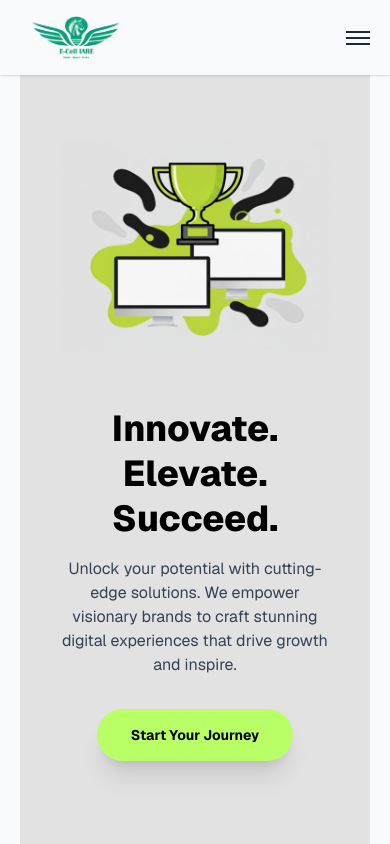
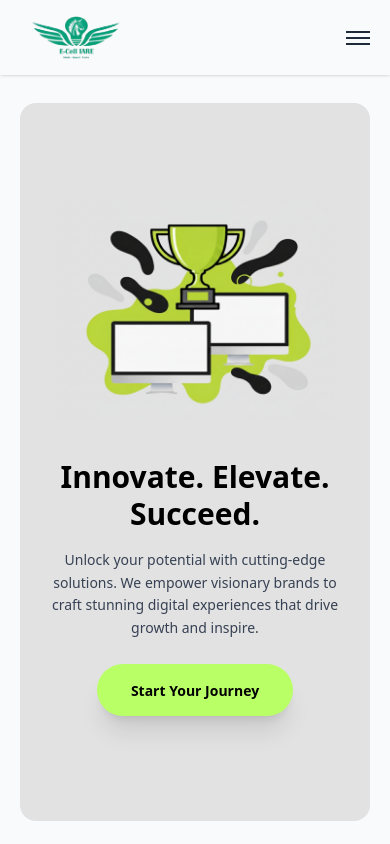
Before and after one commit to Maximus5470/Ecell-Website, a Next.js app: page /about in a window 390 px wide. Shown: the top 844 px of the page. Built offline with nearby package versions, Linux system fonts and the light colour scheme.

Commit message:
Update AboutPage and Hero_Aboutus component: enhance layout responsiveness and adjust padding for improved visual consistency

```diff
--- a/app/about/page.tsx
+++ b/app/about/page.tsx
@@ -5,7 +5,7 @@ import Hero_Aboutus from "@/components/Hero_Aboutus";
 
 export default function AboutPage() {
   return (
-    <div className="pt-8">
+    <div className="pt-20 md:pt-8 lg:pt-12">
       <Hero_Aboutus />
       <Timeline />
       <Flashcard />
--- a/components/Hero_Aboutus.tsx
+++ b/components/Hero_Aboutus.tsx
@@ -1,15 +1,13 @@
-
 'use client';
 
-import React from 'react';
+import React, { useEffect } from 'react';
 import { motion, Variants } from 'framer-motion';
 
 // --- Color Palette ---
 const COLOR_ACCENT_GREEN = '#B9FF66';
 const COLOR_BLACK = '#000000';
-const COLOR_HERO_BOX = '#E2E2E2'; // The inner container color
+const COLOR_HERO_BOX = '#E2E2E2';
 const COLOR_PAGE_BG = '#F9FAFB';
-const COLOR_WHITE = '#FFFFFF';
 
 // --- Animation Variants ---
 const containerVariants: Variants = {
@@ -34,56 +32,54 @@ const itemVariants: Variants = {
   },
 };
 
-// ACTION: Changed from 'const' and 'export default' to 'export const' to fix the runtime error.
 export const Hero_Aboutus: React.FC = () => {
-  // Placeholder URL for the illustration image, matching the background color for blending
   const imageUrl = "/Aboutus_hero.png";
 
+  // Force scroll to top on component mount
+  useEffect(() => {
+    window.scrollTo({ top: 0, behavior: 'instant' });
+  }, []);
+
   return (
-    // Outer div for page background
-    <div className={`w-full h-screen flex flex-col items-center justify-center font-sans p-4 sm:p-16`} style={{ backgroundColor: COLOR_PAGE_BG }}>
+    <div
+      className="w-full min-h-screen flex flex-col"
+      style={{ backgroundColor: COLOR_PAGE_BG }}
+    >
+      {/* Top spacing div to replace padding and maintain visual spacing */}
+      <div className="h-4 sm:h-12 flex-shrink-0" />
 
-        {/* Hero Box Container: THE GREY BOX - Now responsive in height and padding */}
+      {/* Hero Box Container - Centered vertically in remaining space */}
+      <div className="flex-1 flex items-center justify-center px-4 sm:px-16 pb-24 sm:pb-16">
         <motion.section
-            // HEIGHT CHANGE: Full height minus padding to prevent scroll issues
-            className={`w-[98%] md:w-[95%] lg:w-[90%] xl:w-[88%] h-full flex items-center justify-center p-6 md:p-12 rounded-2xl overflow-hidden relative`}
+          className="w-[98%] md:w-[95%] lg:w-[90%] xl:w-[88%] min-h-[85vh] sm:h-[75vh] md:h-[80vh] flex items-center justify-center p-4 sm:p-6 md:p-12 rounded-2xl relative"
           style={{ backgroundColor: COLOR_HERO_BOX }}
           initial={{ opacity: 0, y: 10 }}
           animate={{ opacity: 1, y: 0 }}
           transition={{ duration: 0.7, ease: "easeOut" }}
         >
+          {/* Inner Content Card */}
+          <div className="bg-[#E2E2E2] w-full h-full flex items-center justify-center rounded-xl relative">
 
-          {/* Inner Content Card (Grey background) */}
-          <div
-            className="bg-[#E2E2E2] w-full h-full flex items-center justify-center rounded-xl overflow-hidden relative"
-          >
-
-            {/* Content Container - Adjusted padding for mobile */}
+            {/* Content Container */}
             <motion.div
-                className="container mx-auto px-4 md:px-12 py-10 md:py-20 w-full"
+              className="container mx-auto px-4 md:px-12 py-8 sm:py-8 md:py-16 w-full flex items-center"
               variants={containerVariants}
               initial="hidden"
               animate="visible"
             >
-              {/* LAYOUT GAP CHANGE: Reduced gap for mobile (gap-12) */}
-              <div className="flex flex-col lg:flex-row items-center justify-between gap-12 lg:gap-36">
+              <div className="flex flex-col lg:flex-row items-center justify-center lg:justify-between gap-8 lg:gap-24 xl:gap-36 w-full">
 
-                {/* Left Section - Image & Animation: This is the primary column wrapper */}
+                {/* Left Section - Image */}
                 <motion.div
-                  className="w-full lg:w-1/2 flex justify-center relative z-10"
+                  className="w-full lg:w-1/2 flex justify-center relative z-10 flex-shrink-0"
                   initial={{ x: -80, opacity: 0, scale: 0.8 }}
                   animate={{ x: 0, opacity: 1, scale: 1 }}
                   transition={{ duration: 1, ease: 'easeOut', delay: 0.2 }}
                 >
-                  {/* Image element now acts as the animated, sized container (motion.img) */}
                   <motion.img
-                    // ACTION: Adjusted sizing for uniform stretching across breakpoints, made slightly larger for large screens
-                    className="object-contain w-full h-auto relative
-                               max-w-xs sm:max-w-sm md:max-w-md lg:max-w-xl xl:max-w-3xl" // Increased to xl:max-w-3xl for larger screens
+                    className="object-contain w-full h-auto max-w-[280px] sm:max-w-md md:max-w-lg lg:max-w-xl xl:max-w-2xl"
                     src={imageUrl}
                     alt="A vibrant illustration representing success and collaboration"
-
-                    // Floating animation applied directly here
                     animate={{ y: [0, -15, 0] }}
                     transition={{
                       duration: 9,
@@ -96,26 +92,21 @@ export const Hero_Aboutus: React.FC = () => {
                 {/* Right Section - Content */}
                 <div className="w-full lg:w-1/2 text-center lg:text-left">
                   <motion.h1
-                    // Text size adjusted slightly on smallest mobile screens
-                    className={`text-4xl sm:text-5xl md:text-7xl font-extrabold leading-tight mb-4 md:mb-6`}
+                    className="text-3xl sm:text-4xl md:text-5xl lg:text-6xl xl:text-7xl font-extrabold leading-tight mb-4 md:mb-6"
                     variants={itemVariants}
                     style={{ color: COLOR_BLACK }}
                   >
                     Innovate. Elevate. Succeed.
                   </motion.h1>
                   <motion.p
-                    // Text size adjusted slightly and margin reduced on mobile
-                    className="text-base sm:text-lg text-gray-700 mb-8 md:mb-10 max-w-lg mx-auto lg:mx-0"
+                    className="text-sm sm:text-base md:text-lg text-gray-700 mb-6 md:mb-8 max-w-lg mx-auto lg:mx-0 leading-relaxed"
                     variants={itemVariants}
                   >
                     Unlock your potential with cutting-edge solutions. We empower visionary brands to craft stunning digital experiences that drive growth and inspire.
                   </motion.p>
-                  <motion.div
-                    variants={itemVariants}
-                  >
+                  <motion.div variants={itemVariants}>
                     <motion.button
-                      // Button padding reduced slightly for mobile
-                      className={`relative overflow-hidden group text-black font-bold py-3 px-8 sm:py-4 sm:px-10 rounded-full shadow-xl transition-all duration-300 ease-in-out border-2 border-transparent`}
+                      className="relative overflow-hidden group text-black font-bold py-3 px-8 sm:py-4 sm:px-10 rounded-full shadow-xl transition-all duration-300 ease-in-out border-2 border-transparent"
                       style={{ backgroundColor: COLOR_ACCENT_GREEN }}
                       whileHover={{ scale: 1.05, boxShadow: "0px 8px 20px rgba(185,255,102,0.4)" }}
                       whileTap={{ scale: 0.95 }}
@@ -130,6 +121,7 @@ export const Hero_Aboutus: React.FC = () => {
           </div>
         </motion.section>
       </div>
+    </div>
   );
 };
 
```
Lines whose indentation alone changed are shown as unchanged.
